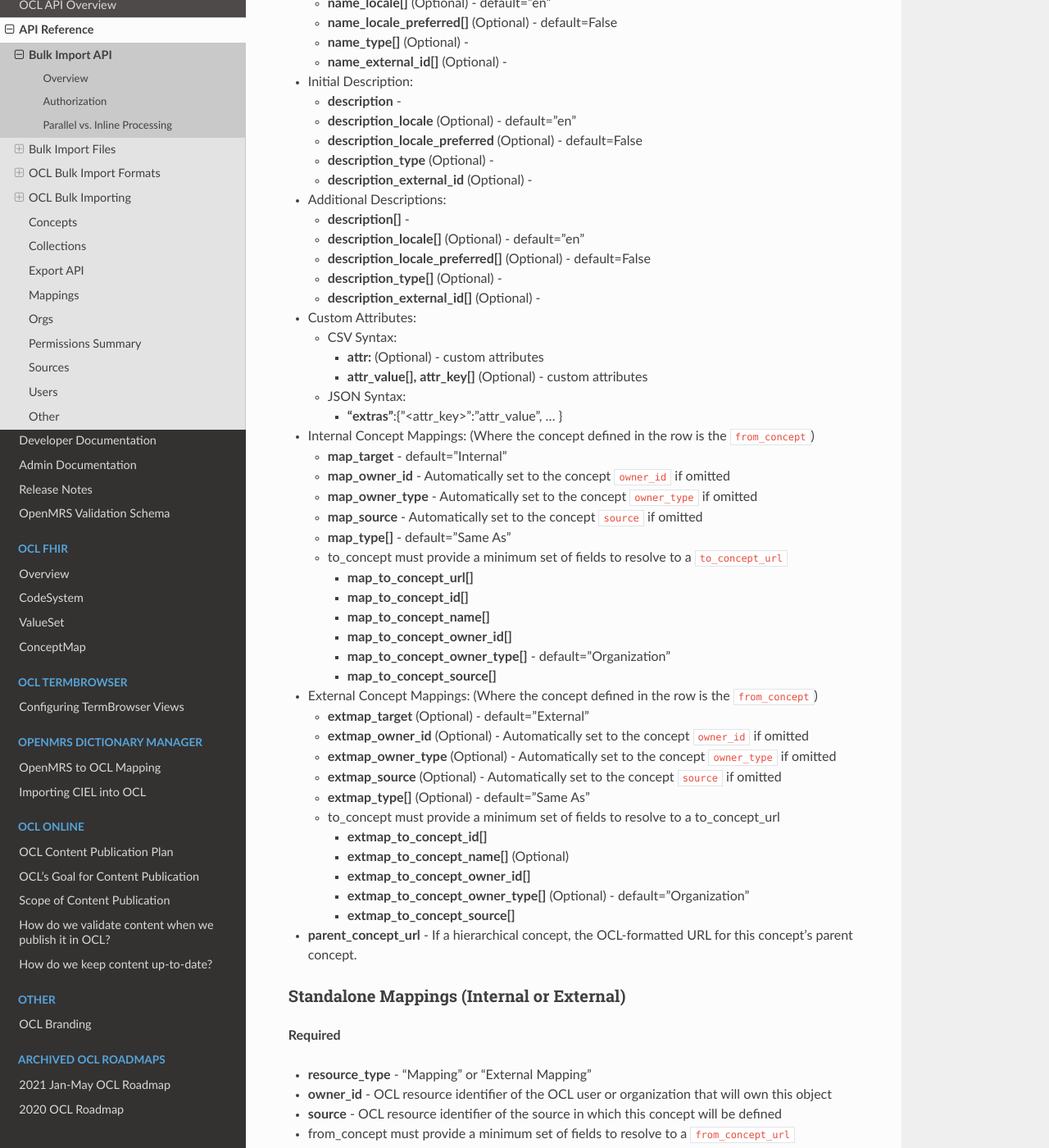
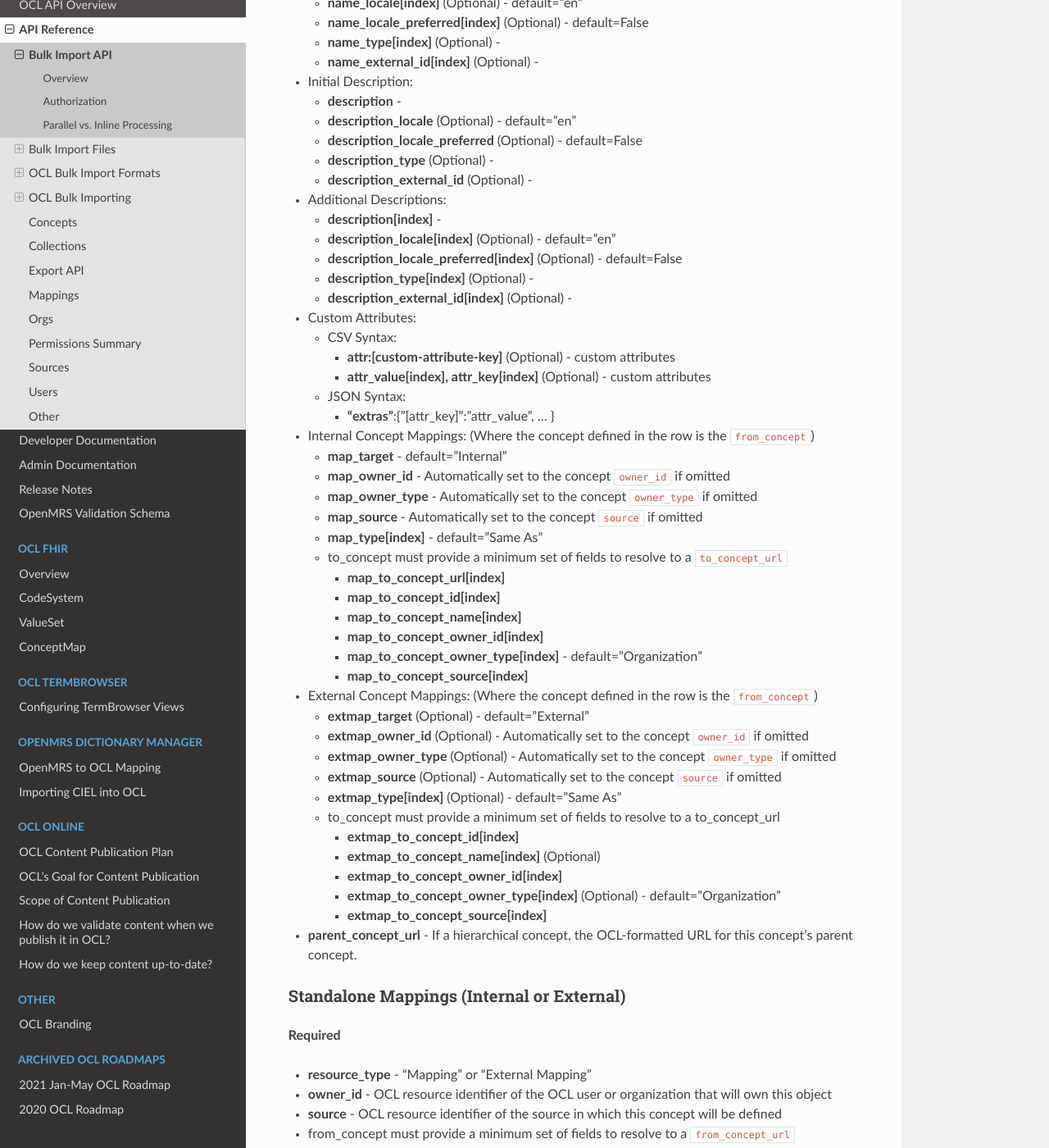
Before and after one commit to OpenConceptLab/ocl-docs, a Sphinx documentation site: the page built from docs/source/oclapi/apireference/bulkimporting.md, in a window 1280 px wide and 1400 px high, scrolled down 4460 px. Shown: the whole window at 82% size. Built offline with Sphinx 7.4.7 and the Read the Docs theme 2.0.0, drawn with Linux system fonts in a browser that asks for light colours.

Commit message:
Update bulkimporting.md

```diff
--- a/docs/source/oclapi/apireference/bulkimporting.md
+++ b/docs/source/oclapi/apireference/bulkimporting.md
@@ -108,11 +108,11 @@
    * **name_type** (Optional) - default=”Fully Specified”
    * **name_external_id** (Optional) -
 * Additional names:
-   * **name[<index>]** -
-   * **name_locale[<index>]** (Optional) - default=”en”
-   * **name_locale_preferred[<index>]** (Optional) - default=False
-   * **name_type[<index>]** (Optional) -
-   * **name_external_id[<index>]** (Optional) -
+   * **name[index]** -
+   * **name_locale[index]** (Optional) - default=”en”
+   * **name_locale_preferred[index]** (Optional) - default=False
+   * **name_type[index]** (Optional) -
+   * **name_external_id[index]** (Optional) -
 * Initial Description:
    * **description** -
    * **description_locale** (Optional) - default=”en”
@@ -120,42 +120,42 @@
    * **description_type** (Optional) -
    * **description_external_id** (Optional) -
 * Additional Descriptions:
-   * **description[<index>]** -
-   * **description_locale[<index>]** (Optional) - default=”en”
-   * **description_locale_preferred[<index>]** (Optional) - default=False
-   * **description_type[<index>]** (Optional) -
-   * **description_external_id[<index>]** (Optional) -
+   * **description[index]** -
+   * **description_locale[index]** (Optional) - default=”en”
+   * **description_locale_preferred[index]** (Optional) - default=False
+   * **description_type[index]** (Optional) -
+   * **description_external_id[index]** (Optional) -
 * Custom Attributes:
    * CSV Syntax:
-      * **attr:<custom-attribute-key>** (Optional) - custom attributes
-      * **attr_value[<index>], attr_key[<index>]** (Optional) - custom attributes
+      * **attr:[custom-attribute-key]** (Optional) - custom attributes
+      * **attr_value[index], attr_key[index]** (Optional) - custom attributes
    * JSON Syntax:
-      * **"extras"**:{"<attr_key>":"attr_value", … }
+      * **"extras"**:{"[attr_key]":"attr_value", … }
 * Internal Concept Mappings: (Where the concept defined in the row is the `from_concept`)
    * **map_target** - default=”Internal”
    * **map_owner_id** - Automatically set to the concept `owner_id` if omitted
    * **map_owner_type** - Automatically set to the concept `owner_type` if omitted
    * **map_source** - Automatically set to the concept `source` if omitted
-   * **map_type[<index>]** - default=”Same As”
+   * **map_type[index]** - default=”Same As”
    * to_concept must provide a minimum set of fields to resolve to a `to_concept_url`
-      * **map_to_concept_url[<index>]**
-      * **map_to_concept_id[<index>]**
-      * **map_to_concept_name[<index>]**
-      * **map_to_concept_owner_id[<index>]**
-      * **map_to_concept_owner_type[<index>]** - default=”Organization”
-      * **map_to_concept_source[<index>]**
+      * **map_to_concept_url[index]**
+      * **map_to_concept_id[index]**
+      * **map_to_concept_name[index]**
+      * **map_to_concept_owner_id[index]**
+      * **map_to_concept_owner_type[index]** - default=”Organization”
+      * **map_to_concept_source[index]**
 * External Concept Mappings: (Where the concept defined in the row is the `from_concept`)
    * **extmap_target** (Optional) - default=”External”
    * **extmap_owner_id** (Optional) - Automatically set to the concept `owner_id` if omitted
    * **extmap_owner_type** (Optional) - Automatically set to the concept `owner_type` if omitted
    * **extmap_source** (Optional) - Automatically set to the concept `source` if omitted
-   * **extmap_type[<index>]** (Optional) - default=”Same As”
+   * **extmap_type[index]** (Optional) - default=”Same As”
    * to_concept must provide a minimum set of fields to resolve to a to_concept_url
-      * **extmap_to_concept_id[<index>]**
-      * **extmap_to_concept_name[<index>]** (Optional)
-      * **extmap_to_concept_owner_id[<index>]**
-      * **extmap_to_concept_owner_type[<index>]** (Optional) - default=”Organization”
-      * **extmap_to_concept_source[<index>]**
+      * **extmap_to_concept_id[index]**
+      * **extmap_to_concept_name[index]** (Optional)
+      * **extmap_to_concept_owner_id[index]**
+      * **extmap_to_concept_owner_type[index]** (Optional) - default=”Organization”
+      * **extmap_to_concept_source[index]**
 * **parent_concept_url** - If a hierarchical concept, the OCL-formatted URL for this concept’s parent concept.
 ### Standalone Mappings (Internal or External)
 **Required**
```
